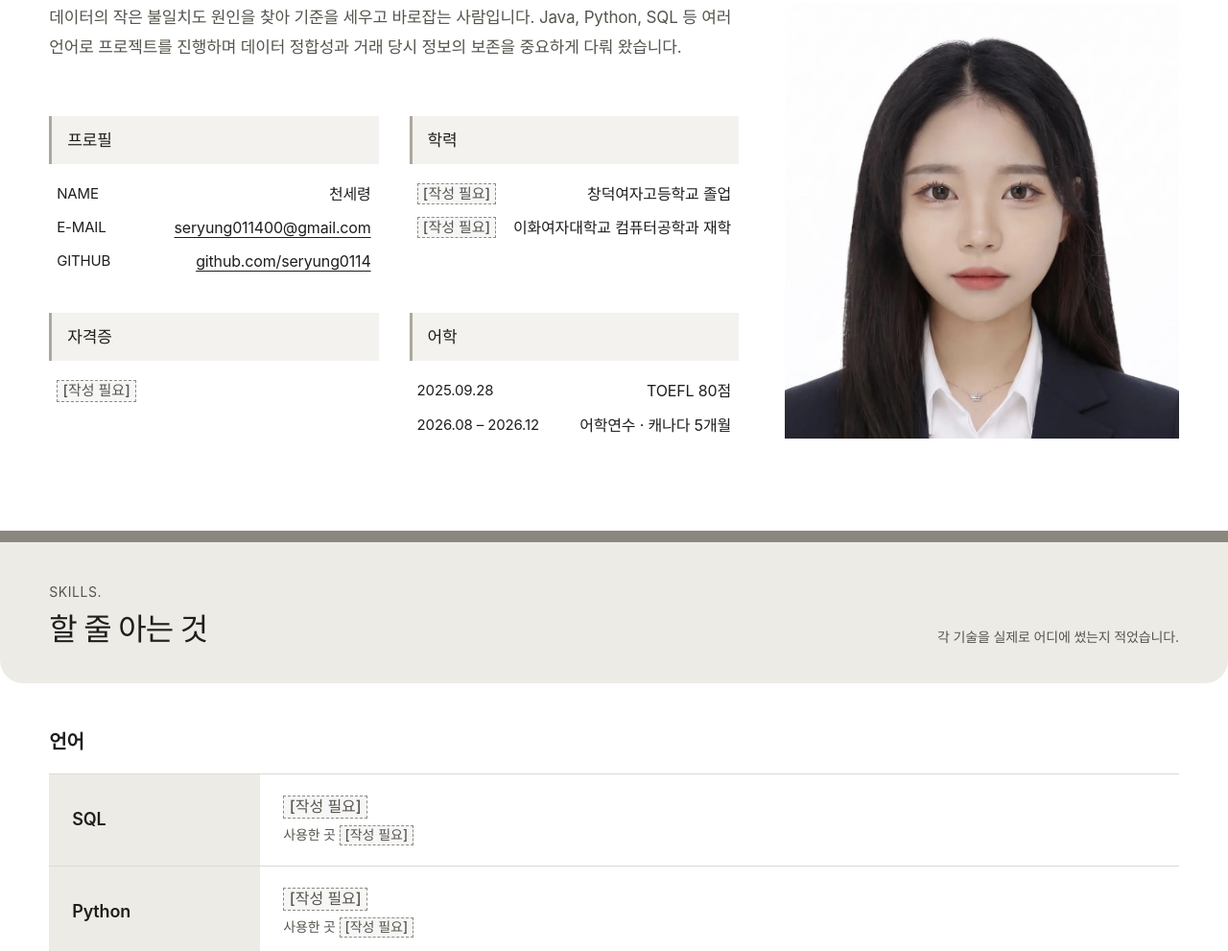
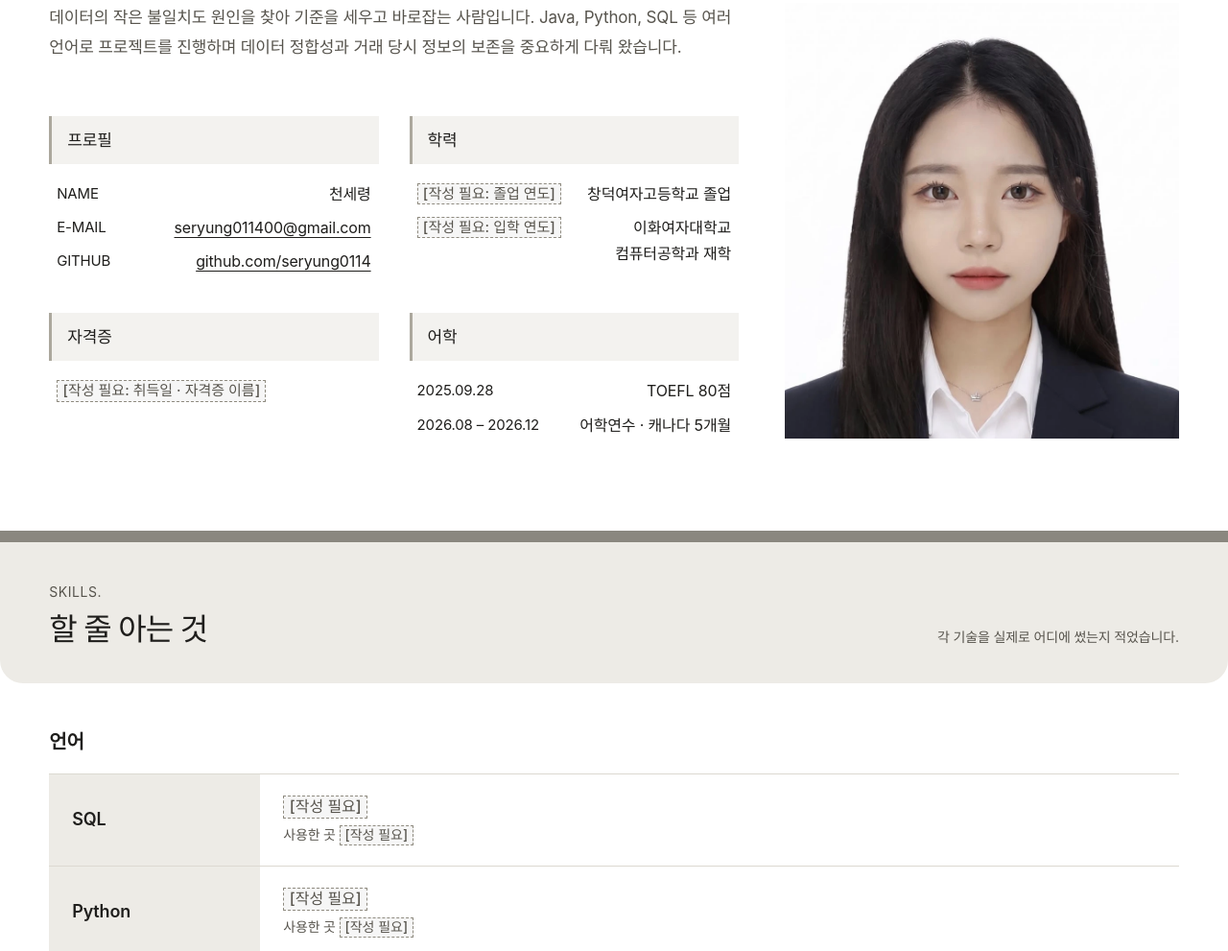
Before and after one commit to seryung0114/PortfolioWebsite, a plain HTML site: page index.html in a window 1280 px wide. Shown: the part 1623-2614 px from the top of the page at 96% size. Drawn offline with Linux system fonts and the light colour scheme; a web font is replaced by a local one.

Commit message:
학력 빈칸에 무엇을 적는지 표시, 프로젝트 1 GitHub 저장소 링크 추가
Co-Authored-By: Claude Opus 5.5 <noreply@anthropic.com>
Claude-Session: https://claude.ai/code/session_01CPMB5RBGDjcvr2gRGhn2Nj

```diff
--- a/index.html
+++ b/index.html
@@ -178,13 +178,13 @@
               <h3 class="block-title">학력</h3>
               <dl class="kv">
                 <div>
-                  <!-- 왼쪽 칸 = 졸업 연도. 예: 2022 -->
-                  <dt><span class="todo">[작성 필요]</span></dt>
+                  <!-- 졸업한 해. 예: 2022 -->
+                  <dt><span class="todo">[작성 필요: 졸업 연도]</span></dt>
                   <dd>창덕여자고등학교 졸업</dd>
                 </div>
                 <div>
-                  <!-- 왼쪽 칸 = 입학 연도. 예: 2023 – -->
-                  <dt><span class="todo">[작성 필요]</span></dt>
+                  <!-- 입학한 해. 예: 2023 – -->
+                  <dt><span class="todo">[작성 필요: 입학 연도]</span></dt>
                   <dd>이화여자대학교 컴퓨터공학과 재학</dd>
                 </div>
               </dl>
@@ -200,7 +200,7 @@
                 </div>
                 -->
                 <div>
-                  <dt><span class="todo">[작성 필요]</span></dt>
+                  <dt><span class="todo">[작성 필요: 취득일 · 자격증 이름]</span></dt>
                   <dd></dd>
                 </div>
               </dl>
```
Also changed, not shown: projects/project-1.html (+1 -2 lines).
